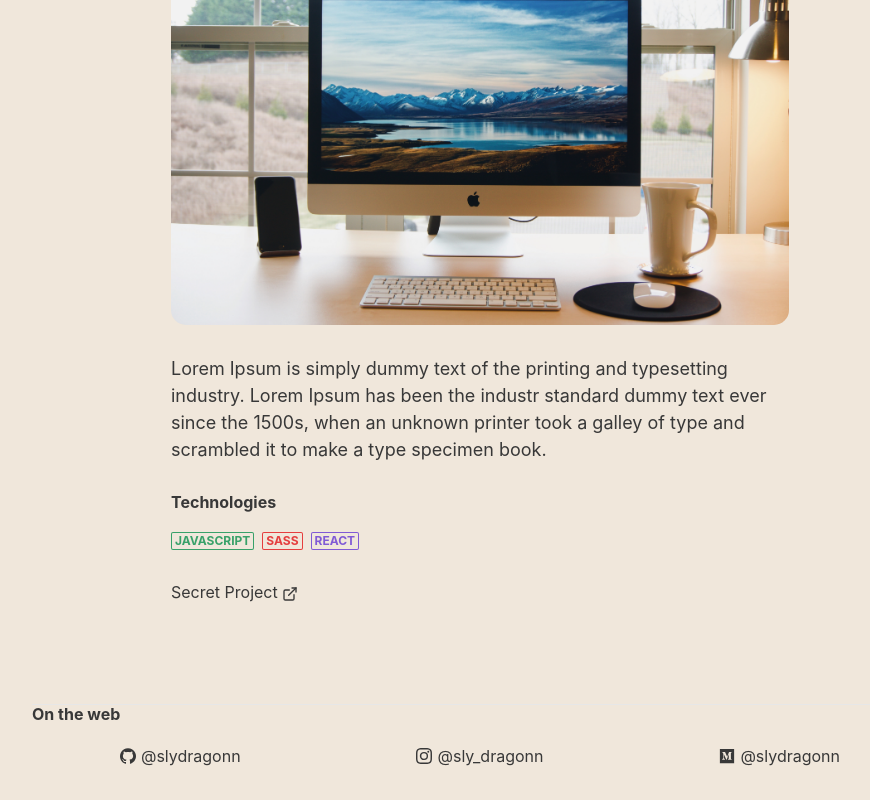
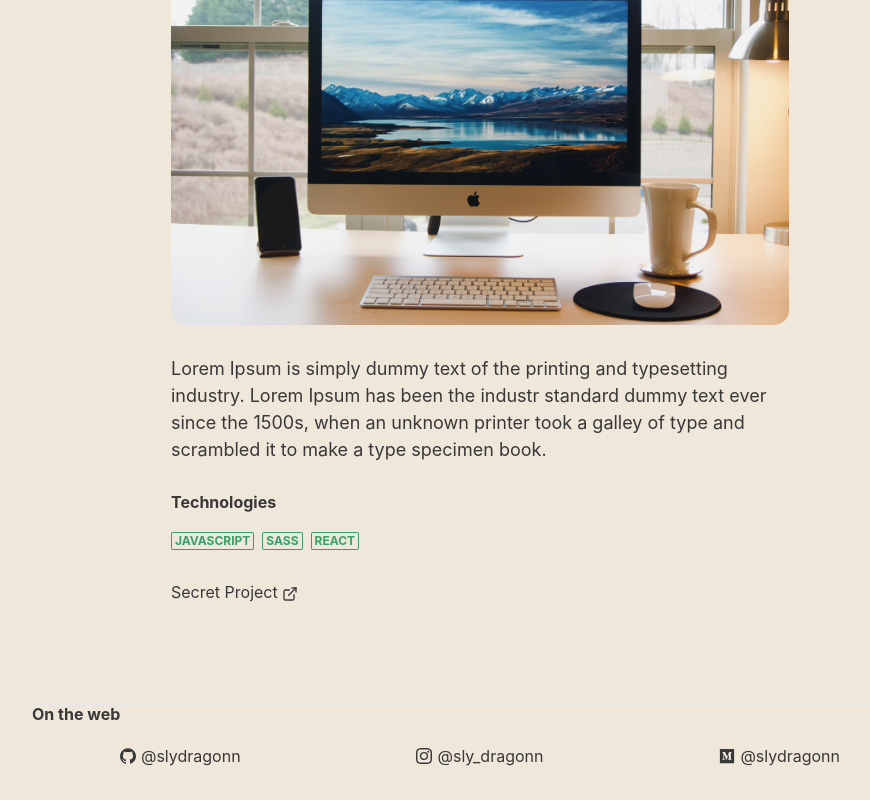
Before and after one commit to slydragonn/portfolio, a Next.js app: page /projects/hello in a window 1280 px wide. Shown: the part 520-1320 px from the top of the page, without its empty margins (160-1030 px from the left). Built offline with nearby package versions, Linux system fonts and the light colour scheme.

Commit message:
components abstraction

```diff
--- /dev/null
+++ b/components/article-stack.js
@@ -0,0 +1,21 @@
+import { Badge, Stack } from "@chakra-ui/react"
+
+const ArticleStack = ({ stack }) => {
+  return (
+    <Stack direction="row" m="20px 0 30px 0">
+      {
+        stack.map(item => (
+        <Badge
+          key={item}
+          variant="outline"
+          colorScheme="green"
+        >
+          {item}
+        </Badge>
+        ))
+      }
+    </Stack>
+  )
+}
+
+export default ArticleStack
--- /dev/null
+++ b/components/project-template.js
@@ -0,0 +1,23 @@
+import { ExternalLinkIcon } from '@chakra-ui/icons'
+import { Heading, Image, Link, Text } from '@chakra-ui/react'
+import ArticleStack from './article-stack'
+
+const ProjectTemplate = ({ image, summary, title, stack}) => {
+  return (
+    <>
+      <Image src={image} alt={title} borderRadius="15px" />
+        <Text as="p" fontSize="lg" mt="30px">
+          {summary}
+        </Text>
+        <Heading as="h3" size="sm" mt="30px">
+          Technologies
+        </Heading>
+        <ArticleStack stack={stack} />
+        <Link href="/" isExternal>
+          {title} <ExternalLinkIcon />
+        </Link>
+    </>
+  )
+}
+
+export default ProjectTemplate
--- a/pages/projects/hello.js
+++ b/pages/projects/hello.js
@@ -1,36 +1,20 @@
-import { ExternalLinkIcon } from '@chakra-ui/icons'
-import { Badge, Heading, Image, Link, Stack, Text } from '@chakra-ui/react'
 import { PageLayout } from '../../components/layouts/article'
 import Layout from '../../components/layouts/layout'
+import ProjectTemplate from '../../components/project-template'
 
 const Hello = () => {
   return (
     <Layout>
       <PageLayout title="Secret Project">
-        <Image src="/img/mac.jpg" alt="secret project" borderRadius="15px" />
-        <Text as="p" fontSize="lg" mt="30px">
-          Lorem Ipsum is simply dummy text of the printing and typesetting
+        <ProjectTemplate
+          image='/img/mac.jpg'
+          summary='Lorem Ipsum is simply dummy text of the printing and typesetting
           industry. Lorem Ipsum has been the industr standard dummy text ever
           since the 1500s, when an unknown printer took a galley of type and
-          scrambled it to make a type specimen book.
-        </Text>
-        <Heading as="h3" size="sm" mt="30px">
-          Technologies
-        </Heading>
-        <Stack direction="row" m="20px 0 30px 0">
-          <Badge variant="outline" colorScheme="green">
-            JavaScript
-          </Badge>
-          <Badge variant="outline" colorScheme="red">
-            Sass
-          </Badge>
-          <Badge variant="outline" colorScheme="purple">
-            React
-          </Badge>
-        </Stack>
-        <Link href="/" isExternal>
-          Secret Project <ExternalLinkIcon />
-        </Link>
+          scrambled it to make a type specimen book.'
+          title='Secret Project'
+          stack={['JavaScript', 'Sass', 'React']}
+        />
       </PageLayout>
     </Layout>
   )
```
Also changed, not shown: components/learn.js (+7 -7 lines), 1 other file (tests, documents, lock files or other folders).
